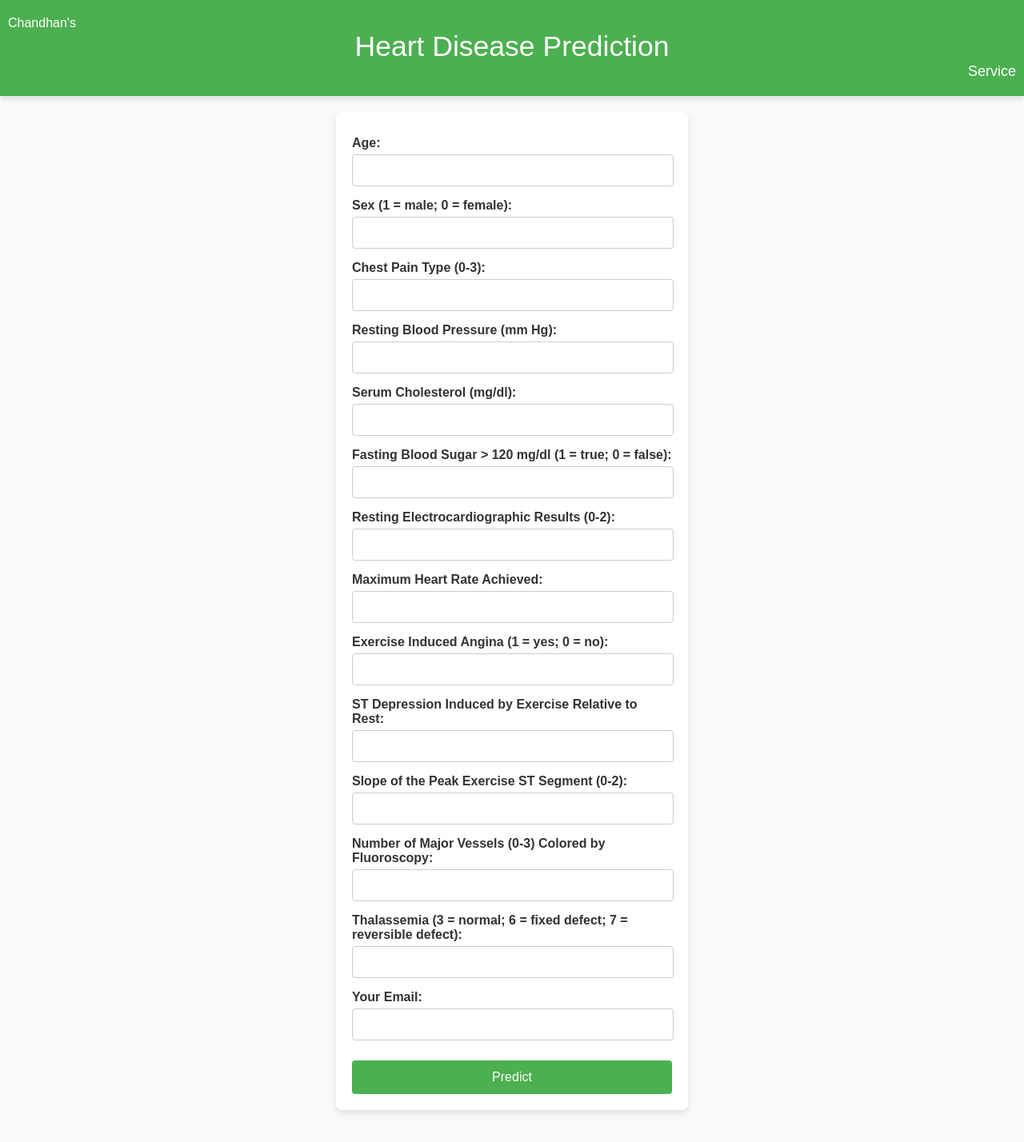
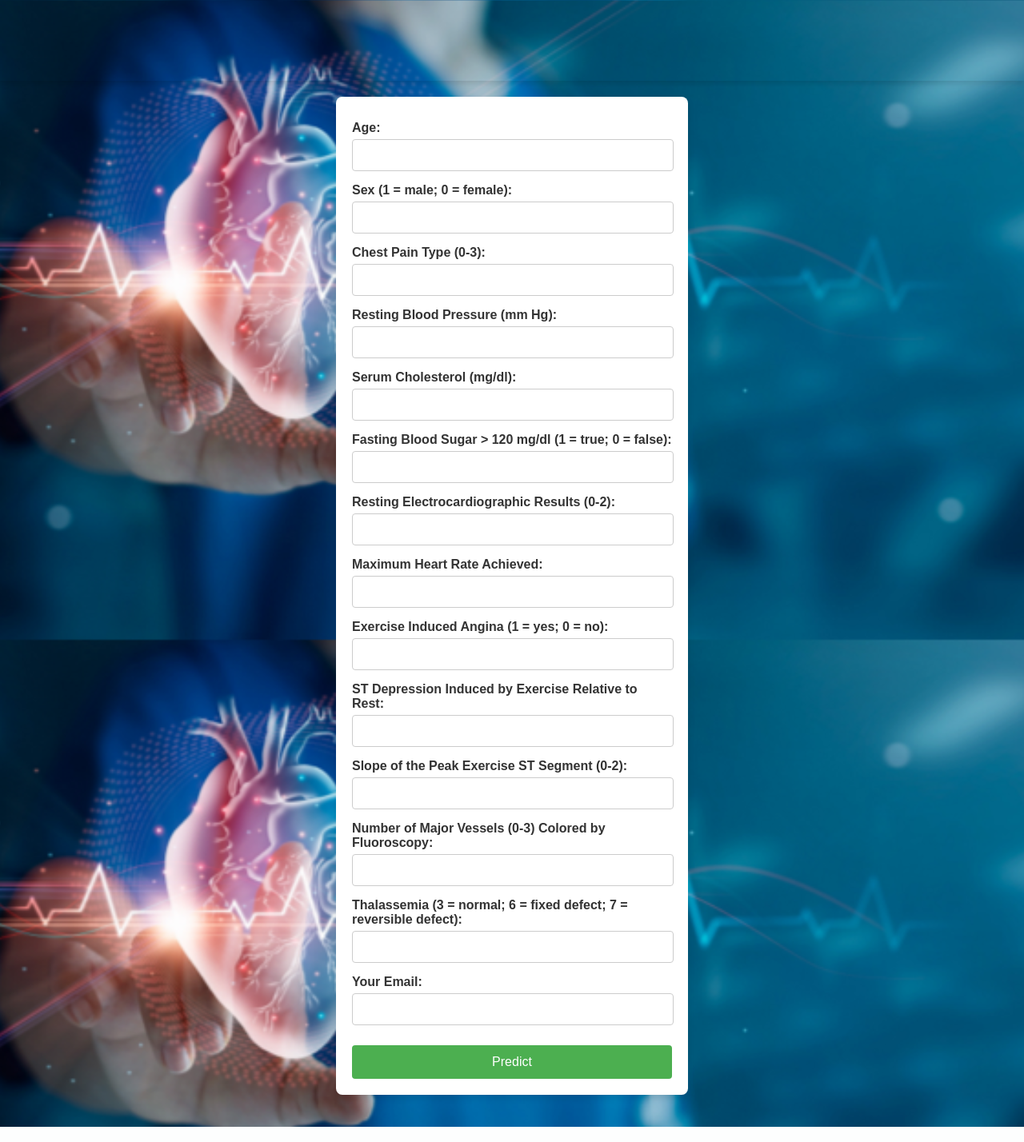
Before and after one commit to Chandhan95/H2, a Flask app: page / in a window 1280 px wide. Shown: the whole page at 80% size. Run offline with Flask 3, Linux system fonts and the light colour scheme; parts of the project's set-up code (start-up, migrations or seed data) failed here and were passed over.

Commit message:
first commit

```diff
--- a/app.py
+++ b/app.py
@@ -8,13 +8,12 @@
 import os
 app = Flask(__name__)
 # Load the trained KNN model
-model_path = joblib.load(os.path.join("model", "Heart-Prediction-KNN-Classifier.joblib"))
-model = joblib.load(model_path)
+model = joblib.load(os.path.join("model", "Heart-Prediction-KNN-Classifier.joblib"))
 # Email Configuration
 SMTP_SERVER = "smtp.gmail.com"
 SMTP_PORT = 587
-SENDER_EMAIL = "saichandhan_ganji@srmap.edu.in"  # Your Gmail address
-SENDER_PASSWORD = "xtrt hvuv pahj xkwa"  # Use the app password here
+SENDER_EMAIL = "saichandhan95155@gmail.com"  # Your Gmail address
+SENDER_PASSWORD = "wypz umae nldv ryxp"  # Use the app password here
 def send_email_to_user(prediction, user_email):
     # Determine prediction message
     if prediction == 1:
--- a/templates/index.html
+++ b/templates/index.html
@@ -13,11 +13,9 @@
             background-color: #f9f9f9;
             color: #333;
         }
-
         header {
-            background-color: #4CAF50;
             color: white;
-            padding: 20px 10px;
+            padding: 10px 10px;
             box-shadow: 0 4px 6px rgba(0, 0, 0, 0.1);
         }
 
@@ -46,7 +44,6 @@
             margin-top: 10px;
             font-weight: bold;
         }
-
         input {
             width: calc(100% - 20px);
             padding: 10px;
@@ -55,7 +52,6 @@
             border-radius: 4px;
             font-size: 1rem;
         }
-
         button {
             width: 100%;
             padding: 12px;
@@ -68,7 +64,6 @@
             cursor: pointer;
             transition: background-color 0.3s ease;
         }
-
         button:hover {
             background-color: #45a049;
         }
@@ -100,40 +95,51 @@
     display: flex;
     justify-content: space-between;
     align-items: center;
-    background-color: #4CAF50; /* Green background */
-    color: white;
     padding: 10px 20px;
-    font-size: 24px;
+
     font-weight: bold;
     height: 60px; /* Reduce height */
 }
-
-.left {
-    flex: 1;
-    text-align: left;
-}
-
 .center {
-    flex: 2;
     text-align: center;
 }
+.img{
+    background-image: url(original.png);
+    background-size: cover;       /* Make it cover the entire area */
+    background-position: center;  /* Center the image */
 
-.right {
-    flex: 1;
-    text-align: right;
-    align-self: flex-end; /* Moves 'Service' to bottom */
-    font-size: 18px; /* Make 'Service' smaller */
+    height: 100vh;
+    margin: 0;
+      padding: 0;
+
+
 }
+ .scrolling-text {
+      position: absolute;
+      white-space: nowrap;
+      font-size: 40px;
+      color: white;
+      animation: scroll-right 15s linear infinite;
+    }
 
+    @keyframes scroll-right {
+      0% {
+        left: -100%;
+      }
+      100% {
+        left: 100%;
+      }
+    }
     </style>
 </head>
-<body>
+<body class="img">
     <header>
-
-            <div class="left">Chandhan's</div>
+        <div class="">
+           <marquee><div class="center" style="font: size 150px; ;">Chandhan's</div>
             <div class="center" style="font-size:222%;">Heart Disease Prediction</div>
-            <scroll><div class="right">Service</div></scroll>
-
+            <scroll><div class="center">Service</div></scroll>
+            </marquee>
+       </div>
     </header>
 
 
```
Also changed, not shown: templates/original.png (added).
